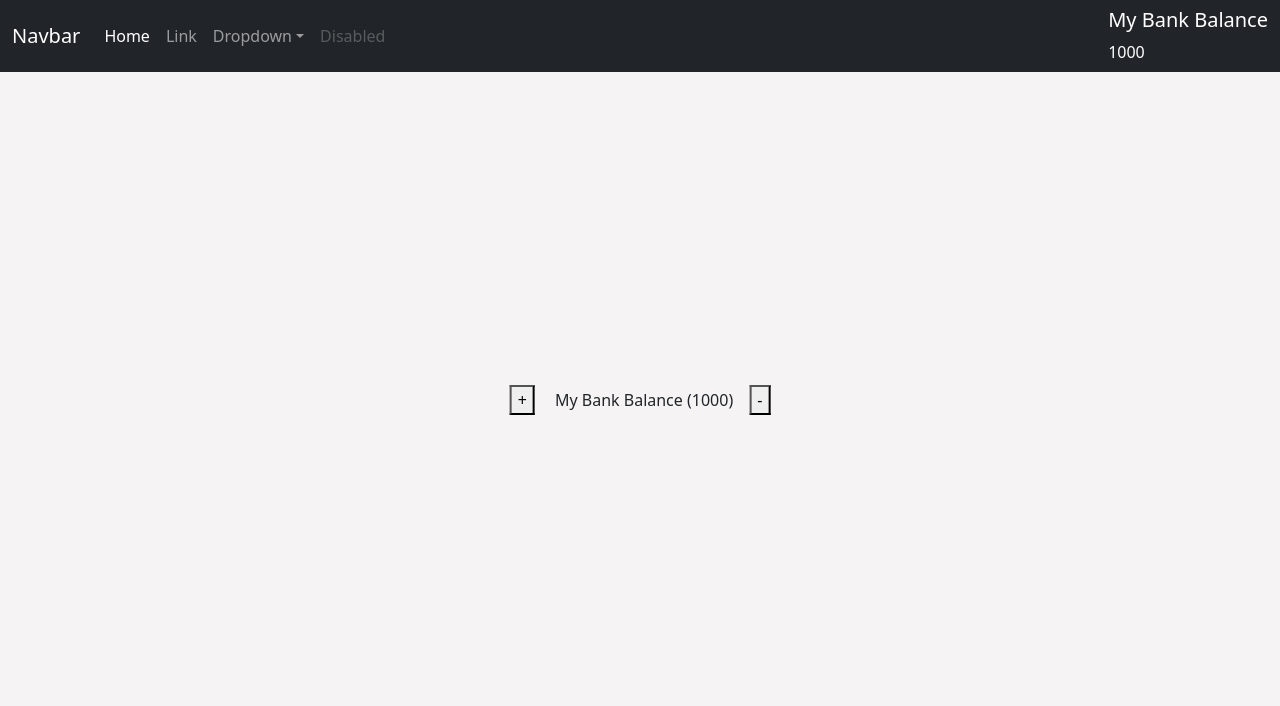
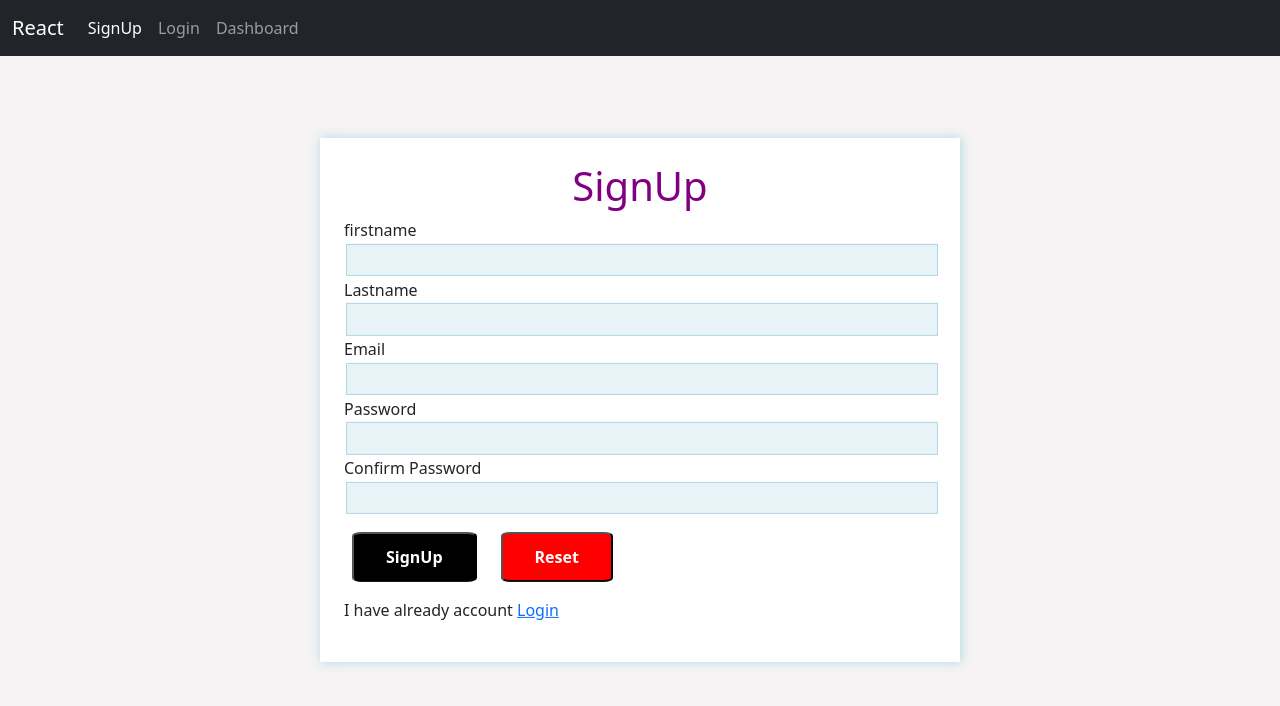
Before and after one commit to shradhanandpatil/task-app, a React (Create React App) app: page /formik in a window 1280 px wide. Shown: the top 706 px of the page. Built offline with nearby package versions, Linux system fonts and the light colour scheme.

Commit message:
create new project

```diff
--- a/src/App.js
+++ b/src/App.js
@@ -1,46 +1,33 @@
-// import React, { lazy ,Suspense  } from 'react';
-import React from 'react';
-
-// import Navbar from './Navbar/Navbar';
-// import {
-//   BrowserRouter as Router,
-//   Routes,
-//   Route,
-// } from "react-router-dom";
-// import SignUp from './Form/form-formik-validation/SignUp';
-// import Protected from './Router/Protected';
-import './Form/css/formik.css'
-import Index from './Redux/Components';
-import NavBar from './Redux/Components/navBar';
-// import LoginForm from './Form/Form2/loginForm';
-// import SubmitForm from './Form/Form2/submitForm';
-
-
-// const LogIn= lazy (()=>import('./Form/form-formik-validation/LogIn'));
-// const Dashboard = lazy(()=> import('./Form/form-formik-validation/Dashboard'))
+import React, { lazy ,Suspense  } from 'react';
+import {
+  BrowserRouter as Router,
+  Routes,
+  Route,
+} from "react-router-dom";
+import Protected from './Router/Protected';
+import Index from './Components';
+import SignUp from "./Form/form-formik-validation/SignUp"
+const LogIn= lazy (()=>import('./Form/form-formik-validation/LogIn'));
+const Dashboard = lazy(()=> import('./Form/form-formik-validation/Dashboard'))
 
 function App() {
   return (
     <>
-    {/* <Router>
-    <Navbar/>
+    <Router>
       <Routes>
-       <Route exact path='/' element={<SignUp/>} />
-         <Route exact path='/login' element={
+        <Route exact path='/' element={<Index/>}/>
+        <Route exact path='/formik' element={<SignUp/>}/>
+        <Route exact path='/login' element={
           <Suspense fallback={<div className='lazyText'>please wait....</div>}>
             <LogIn/>
          </Suspense>
          } />
-       <Route exact path='/dashboard' element={
+        <Route exact path='/dashboard' element={
         <Suspense fallback={<div className='lazyText'>please wait.....</div>}>
           <Protected Component={Dashboard}/>
         </Suspense>} />
       </Routes>
-    </Router> */}
-    {/* <LoginForm/>
-    <SubmitForm/> */}
-    <NavBar/>
-    <Index/>
+    </Router>
     </>
   );
 }
--- /dev/null
+++ b/src/Components/Home.js
@@ -0,0 +1,10 @@
+import React from 'react'
+import HomeNavBar from './HomeNavBar'
+
+export default function Home() {
+  return (
+    <>
+      <HomeNavBar/>
+    </>
+  )
+}
--- /dev/null
+++ b/src/Components/HomeNavBar.js
@@ -0,0 +1,51 @@
+import React from "react";
+import { NavLink } from "react-router-dom";
+import { useSelector } from "react-redux/es/exports";
+
+export default function HomeNavBar() {
+  const counter = useSelector((state) => state.counter);
+  return (
+    <>
+      <nav className="navbar navbar-expand-lg navbar-dark bg-dark">
+        <div className="container-fluid">
+          <NavLink className="navbar-brand" to="/">
+            React
+          </NavLink>
+          <button
+            className="navbar-toggler"
+            type="button"
+            data-bs-toggle="collapse"
+            data-bs-target="/navbarSupportedContent"
+            aria-controls="navbarSupportedContent"
+            aria-expanded="false"
+            aria-label="Toggle navigation"
+          >
+            <span className="navbar-toggler-icon"></span>
+          </button>
+          <div className="collapse navbar-collapse" id="navbarSupportedContent">
+            <ul className="navbar-nav me-auto mb-2 mb-lg-0">
+              <li className="nav-item">
+                <NavLink className="nav-link active" aria-current="page" to="/">
+                  Redux
+                </NavLink>
+              </li>
+              <li className="nav-item">
+                <a className="nav-link" href="/">
+                  HOC
+                </a>
+              </li>
+              <li className="nav-item">
+                <NavLink className="nav-link" to="/formik">
+                   Form-Formik-valiation
+                </NavLink>
+              </li>
+            </ul>
+          </div>
+          <div>
+              <h5 style={{ color: "white" }}>My Bank Balance</h5><span style={{ color: "white" }}>{counter}</span>
+          </div>
+        </div>
+      </nav>
+    </>
+  );
+}
--- a/src/Redux/Components/index.js
+++ b/src/Components/index.js
@@ -1,12 +1,14 @@
 import React from 'react'
 import { useSelector } from 'react-redux/es/exports';
 import { useDispatch } from 'react-redux/es/exports'
-import { add, remove } from '../Action/action';
+import { add, remove } from '../Redux/Action/action';
+import Home from './Home';
 export default function Index() {
   const dispatch=useDispatch();
   const counter=useSelector(state=>state.counter);
   return (
     <>
+    <Home/>
     <div style={{position:"absolute",top:"50%",left:"50%",transform: "translate(-50%,-50%)"}}>
      <button onClick={()=>{dispatch(add())}}> + </button>
       <span style={{margin:'1rem'}}> My Bank Balance (<span>{counter}</span>)</span>
--- a/src/Form/ConditionalRendering/Form2.js
+++ b/src/Form/ConditionalRendering/Form2.js
@@ -1,5 +1,4 @@
 import React,{useState} from 'react'
-// import Form from './Form'
 import Form from './Form';
 export default function Form2() {
     let [form,setForm]=useState(false);
@@ -9,7 +8,7 @@ export default function Form2() {
   return (
     <>
         <div style={{textAlign:"center"}}>
-            <button onClick={show} style={{background:"purple",color:"white",padding:'1rem 2rem'}}>Show Form</button>
+            <button onClick={show} style={{background:"rgb(13,110,253)", margin:'1rem' ,color:"white",padding:'1rem 2rem'}}>Show Form</button>
                 {
                     form && <Form/>
                 }
--- a/src/Form/form-formik-validation/LogIn.js
+++ b/src/Form/form-formik-validation/LogIn.js
@@ -5,6 +5,7 @@ import TextFile from './TextFile'
 import { toast, ToastContainer } from 'react-toastify'
 import '../css/formik.css'
 import { NavLink, useNavigate } from 'react-router-dom'
+import Navbar from '../../Navbar/Navbar'
 
 const userName=localStorage.getItem('email')
 const userPassword=localStorage.getItem('password')
@@ -60,6 +61,7 @@ function LogIn() {
 
   return (
     <>
+    <Navbar/>
       <Formik
           initialValues={initialValues}
           validationSchema={validation}
@@ -71,7 +73,7 @@ function LogIn() {
               <TextFile label='email' name='email' type='Email' />
               <TextFile label='password' name='password' type='password' />
               <button type='submit' className='btn-black'>LogIn</button><br></br>
-              <span>Create an account </span><NavLink to='/'>SignUp</NavLink>
+              <span>Create an account </span><NavLink to='/formik'>SignUp</NavLink>
             </div>
         </Form>
       </Formik>
--- a/src/Form/form-formik-validation/SignUp.js
+++ b/src/Form/form-formik-validation/SignUp.js
@@ -6,6 +6,7 @@ import '../css/formik.css'
 import { ToastContainer , toast } from 'react-toastify';
 import 'react-toastify/dist/ReactToastify.css';
 import { NavLink, useNavigate } from 'react-router-dom';
+import Navbar from '../../Navbar/Navbar';
 
 function SignUp(props) {
   const navigate= useNavigate();
@@ -76,6 +77,7 @@ function SignUp(props) {
 
   return (
     <>
+    <Navbar/>
       <Formik
           initialValues={initialValues}
           validationSchema={validation}
--- a/src/Navbar/Navbar.js
+++ b/src/Navbar/Navbar.js
@@ -6,9 +6,24 @@ function Navbar() {
     <>
   <nav className="navbar navbar-expand-lg navbar-dark bg-dark">
     <div className="collapse navbar-collapse" id="navbarSupportedContent">
+    <div className="container-fluid">
         <ul className="navbar-nav mr-auto">
+        <NavLink className="navbar-brand" to="/">
+            React
+        </NavLink>
+        <button
+            className="navbar-toggler"
+            type="button"
+            data-bs-toggle="collapse"
+            data-bs-target="/navbarSupportedContent"
+            aria-controls="navbarSupportedContent"
+            aria-expanded="false"
+            aria-label="Toggle navigation"
+          >
+            <span className="navbar-toggler-icon"></span>
+          </button>
           <li className="nav-item active">
-            <NavLink className="nav-link" to='/'>SignUp</NavLink>
+            <NavLink className="nav-link" to='/formik'>SignUp</NavLink>
           </li>
           <li className="nav-item">
             <NavLink className="nav-link" to="/login">Login</NavLink>
@@ -18,6 +33,7 @@ function Navbar() {
           </li>
         </ul>
     </div>
+    </div>
   </nav>
     </>
   );
--- a/src/Redux/Components/navBar.js
+++ /dev/null
@@ -1,78 +0,0 @@
-import React from "react";
-import { useSelector } from "react-redux/es/exports";
-export default function NavBar() {
-  const counter = useSelector((state) => state.counter);
-  return (
-    <div>
-      <nav className="navbar navbar-expand-lg navbar-dark bg-dark">
-        <div className="container-fluid">
-          <a className="navbar-brand" href="/">
-            Navbar
-          </a>
-          <button
-            className="navbar-toggler"
-            type="button"
-            data-bs-toggle="collapse"
-            data-bs-target="/navbarSupportedContent"
-            aria-controls="navbarSupportedContent"
-            aria-expanded="false"
-            aria-label="Toggle navigation"
-          >
-            <span className="navbar-toggler-icon"></span>
-          </button>
-          <div className="collapse navbar-collapse" id="navbarSupportedContent">
-            <ul className="navbar-nav me-auto mb-2 mb-lg-0">
-              <li className="nav-item">
-                <a className="nav-link active" aria-current="page" href="/">
-                  Home
-                </a>
-              </li>
-              <li className="nav-item">
-                <a className="nav-link" href="/">
-                  Link
-                </a>
-              </li>
-              <li className="nav-item dropdown">
-                <a
-                  className="nav-link dropdown-toggle"
-                  href="/"
-                  role="button"
-                  data-bs-toggle="dropdown"
-                  aria-expanded="false"
-                >
-                  Dropdown
-                </a>
-                <ul className="dropdown-menu">
-                  <li>
-                    <a className="dropdown-item" href="/">
-                      Action
-                    </a>
-                  </li>
-                  <li>
-                    <a className="dropdown-item" href="/">
-                      Another action
-                    </a>
-                  </li>
-                  <li>
-                    <hr className="dropdown-divider" />
-                  </li>
-                  <li>
-                    <a className="dropdown-item" href="/">
-                      Something else here
-                    </a>
-                  </li>
-                </ul>
-              </li>
-              <li className="nav-item">
-                <a href="/" className="nav-link disabled">Disabled</a>
-              </li>
-            </ul>
-            <div>
-              <h5 style={{ color: "white" }}>My Bank Balance</h5><span style={{ color: "white" }}>{counter}</span>
-            </div>
-          </div>
-        </div>
-      </nav>
-    </div>
-  );
-}
```
Also changed, not shown: src/Form/ConditionalRendering/Form.js (+3 -16 lines), src/Form/css/form.css (+6 -6 lines).
